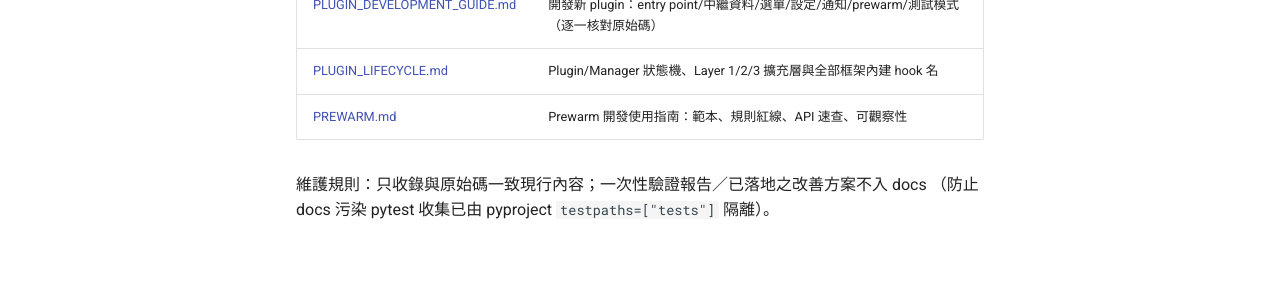
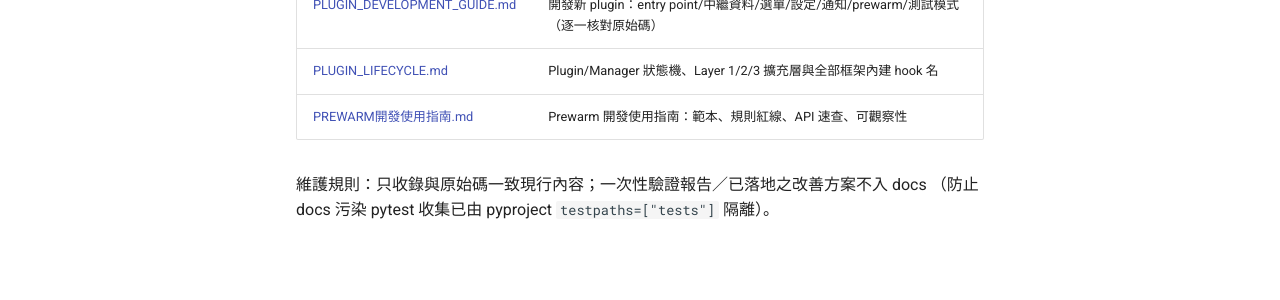
Before and after one commit to sunnylin13/funlab-libs, an MkDocs documentation site: the page built from docs/README.md, in a window 1280 px wide. Shown: the part 420-720 px from the top of the page. Built offline with MkDocs 1.6.1 and Material for MkDocs 9.7.7, drawn with Linux system fonts in a browser that asks for light colours.

Commit message:
docs: PREWARM 改名後索引與交叉引用同步

```diff
--- a/docs/README.md
+++ b/docs/README.md
@@ -7,7 +7,7 @@
 | [權限控制開發使用指南.md](權限控制開發使用指南.md) | 路由授權三層守門（default policy／policy_required／豁免）用法與必守規則 |
 | [PLUGIN_DEVELOPMENT_GUIDE.md](PLUGIN_DEVELOPMENT_GUIDE.md) | 開發新 plugin：entry point/中繼資料/選單/設定/通知/prewarm/測試模式（逐一核對原始碼） |
 | [PLUGIN_LIFECYCLE.md](PLUGIN_LIFECYCLE.md) | Plugin/Manager 狀態機、Layer 1/2/3 擴充層與全部框架內建 hook 名 |
-| [PREWARM.md](PREWARM.md) | Prewarm 開發使用指南：範本、規則紅線、API 速查、可觀察性 |
+| [PREWARM開發使用指南.md](PREWARM開發使用指南.md) | Prewarm 開發使用指南：範本、規則紅線、API 速查、可觀察性 |
 
 維護規則：只收錄與原始碼一致現行內容；一次性驗證報告／已落地之改善方案不入 docs
 （防止 docs 污染 pytest 收集已由 pyproject `testpaths=["tests"]` 隔離）。
```
Also changed, not shown: docs/PLUGIN_DEVELOPMENT_GUIDE.md (+1 -1 lines).
